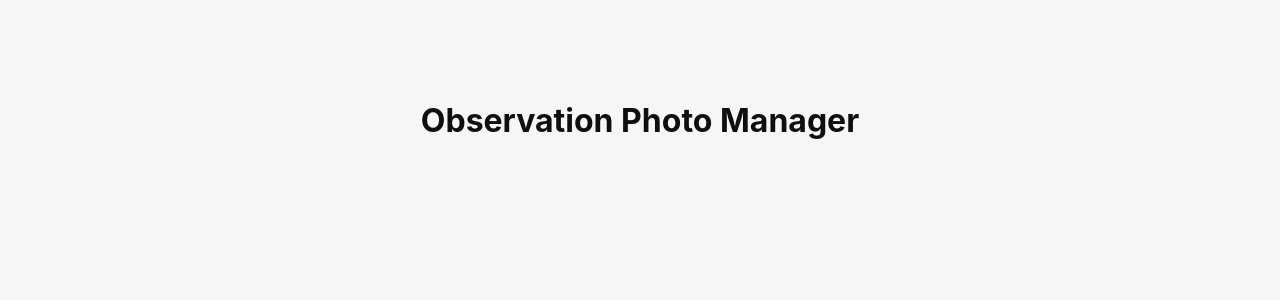
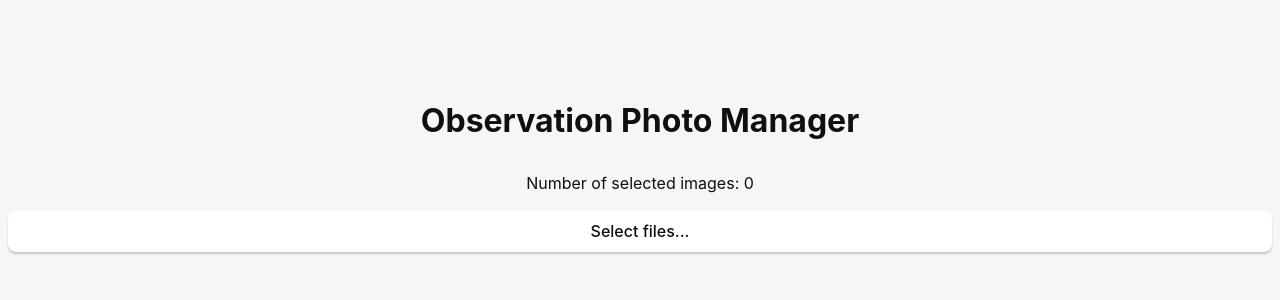
Before and after one commit to EmmaVriezen/observation-photo-manager, a Vue app: page / in a window 1280 px wide. Shown: the top 300 px of the page. Built offline with nearby package versions, Linux system fonts and the light colour scheme.

Commit message:
Enable basic file selection

```diff
--- a/src/App.vue
+++ b/src/App.vue
@@ -1,4 +1,6 @@
 <script setup lang="ts">
+import FileSelection from './components/FileSelection.vue';
+
 // This starter template is using Vue 3 <script setup> SFCs
 // Check out https://vuejs.org/api/sfc-script-setup.html#script-setup
 </script>
@@ -6,5 +8,6 @@
 <template>
   <div class="container">
     <h1>Observation Photo Manager</h1>
+    <FileSelection />
   </div>
 </template>
--- /dev/null
+++ b/src/components/FileSelection.vue
@@ -0,0 +1,32 @@
+<script setup lang="ts">
+import { ref } from "vue";
+import { open } from '@tauri-apps/api/dialog';
+
+const fileSelection = ref("Select files...");
+const count = ref(0);
+
+const selected = async () => {
+    let selection = await open({
+        multiple: true,
+        filters: [{
+            name: "Image",
+            extensions: ['png', 'jpeg', 'jpg']
+        }]
+    });
+    if (Array.isArray(selection)) {
+        fileSelection.value = selection[0];
+        count.value = selection.length;
+    } else if (selection === null) {
+        fileSelection.value = "Select files...";
+        count.value = 0;
+    } else {
+        fileSelection.value = selection;
+        count.value = 1;
+    }
+}
+</script>
+
+<template>
+    <p>Number of selected images: {{ count }}</p>
+    <button type="button" @click="selected">{{ fileSelection }}</button>
+</template>
--- a/vite.config.ts
+++ b/vite.config.ts
@@ -2,7 +2,7 @@ import { defineConfig } from "vite";
 import vue from "@vitejs/plugin-vue";
 
 // https://vitejs.dev/config/
-export default defineConfig(async () => ({
+export default defineConfig(({
   plugins: [vue()],
 
   // Vite options tailored for Tauri development and only applied in `tauri dev` or `tauri build`
@@ -18,4 +18,10 @@ export default defineConfig(async () => ({
       ignored: ["**/src-tauri/**"],
     },
   },
+  envPrefix: ['VITE_', 'TAURI_PLATFORM', 'TAURI_ARCH', 'TAURI_FAMILY', 'TAURI_PLATFORM_VERSION', 'TAURI_PLATFORM_TYPE', 'TAURI_DEBUG'],
+  build: {
+    target: process.env.TAURI_PLATFORM == 'windows' ? 'chrome105' : 'safari13',
+    minify: !process.env.TAURI_DEBUG ? 'esbuild' : false,
+    sourcemap: !!process.env.TAURI_DEBUG,
+  }
 }));
```
